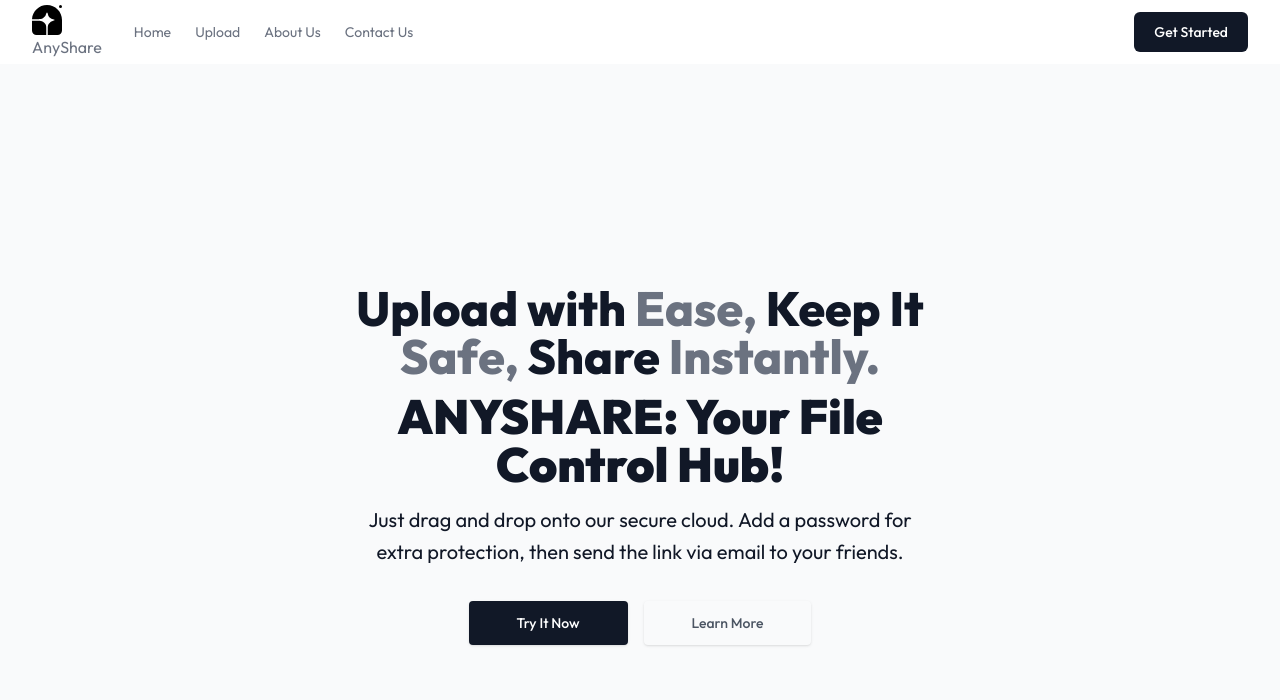
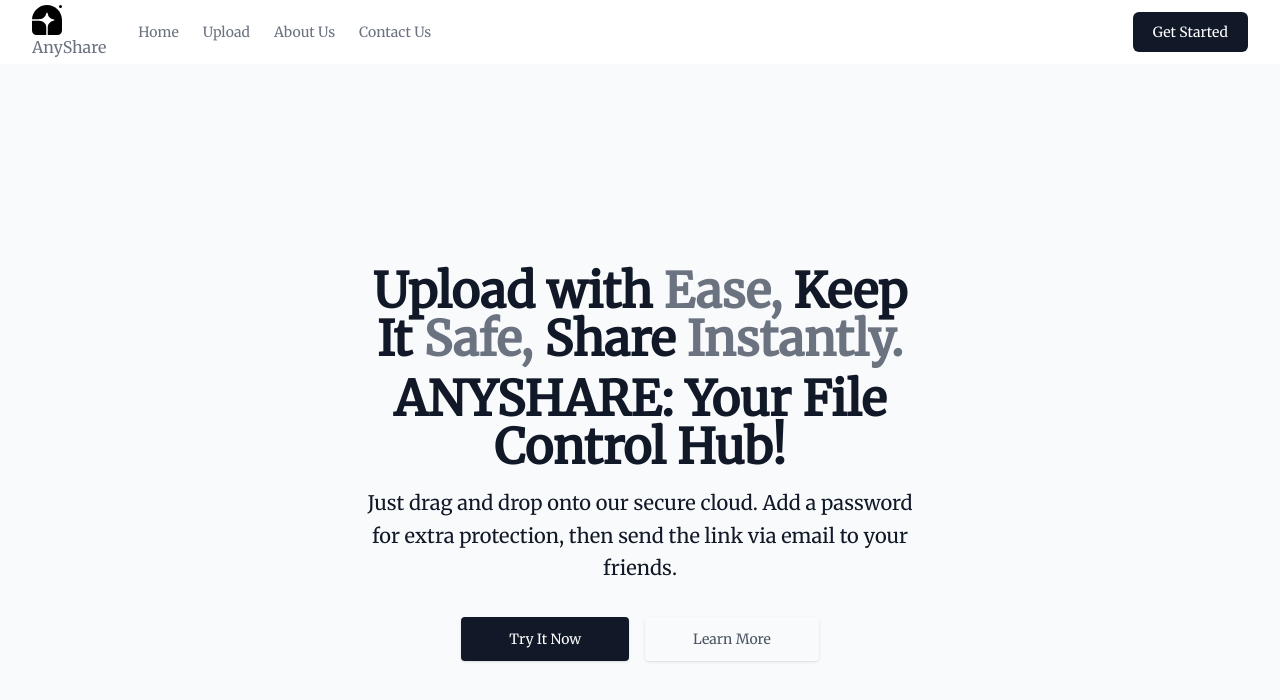
Before and after one commit to chidiamara/anyshare, a Next.js app: page / in a window 1280 px wide. Shown: the top 700 px of the page. Built offline with nearby package versions, Linux system fonts and the light colour scheme.

Commit message:
changed font

```diff
--- a/app/layout.js
+++ b/app/layout.js
@@ -1,8 +1,8 @@
-import { Inter, Outfit } from 'next/font/google'
+import { Merriweather } from 'next/font/google'
 import './globals.css'
 // import Header from './_components/Header'
 
-const inter = Outfit({ subsets: ['latin'] })
+const theme = Merriweather({ subsets: ['latin'], weight: "400",})
 
 export const metadata = {
   title: 'File Control With Anyshare',
@@ -12,8 +12,8 @@ export const metadata = {
 export default function RootLayout({ children }) {
   return (
     <html lang="en">
-      <body className={inter.className}>{children}
-      {/* <Header/> */}
+      <body className={theme.className}>
+        {children}
       </body>
     </html>
   )
```
